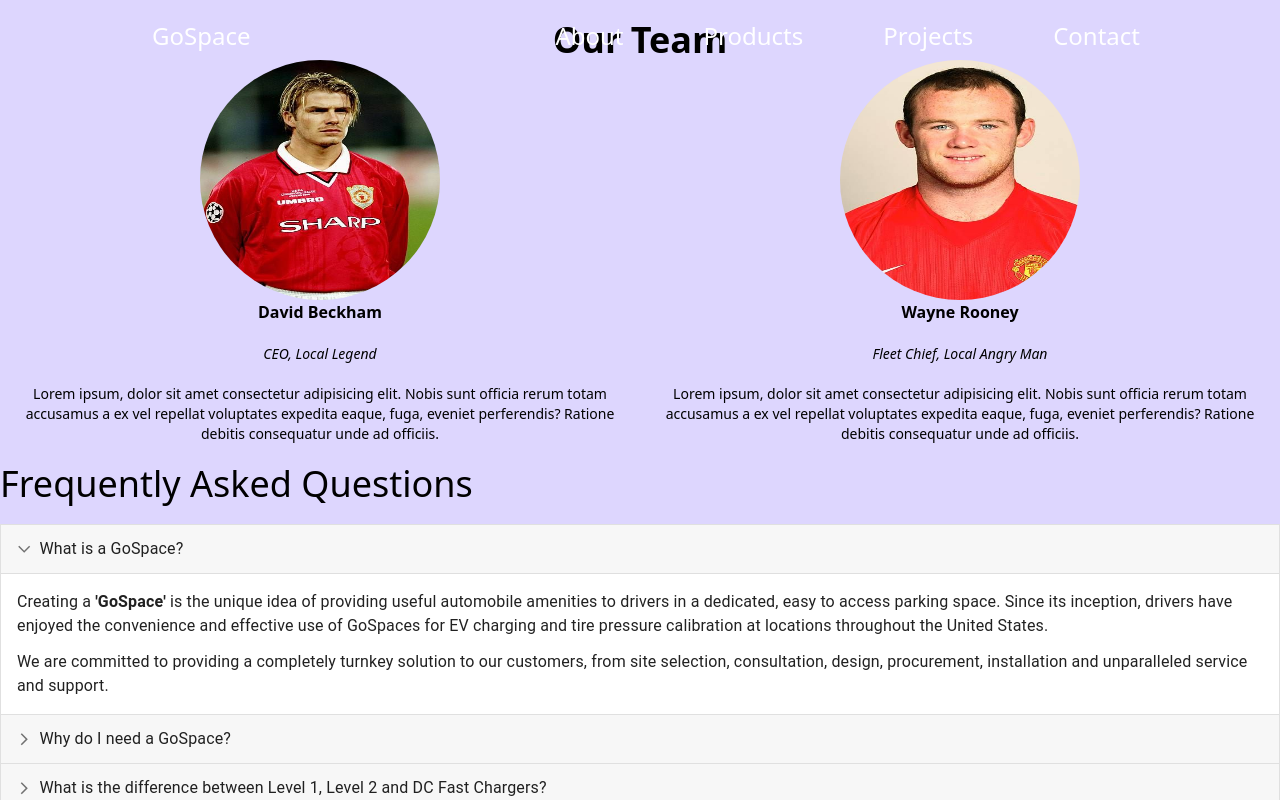
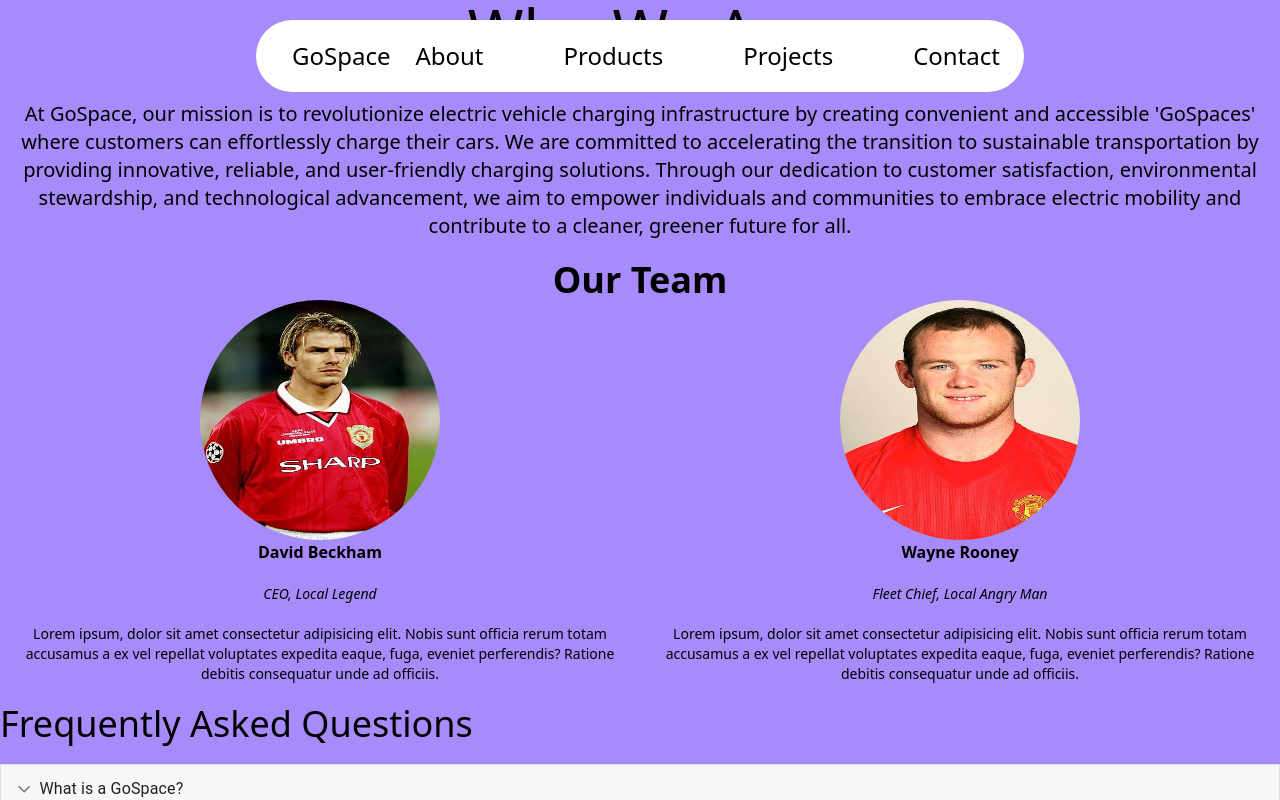
Before and after one commit to DustyDogCodex/EV-Charging-Website, a React (Vite) app: page /about in a window 1280 px wide. Shown: the top 800 px of the page. Built offline with nearby package versions, Linux system fonts and the light colour scheme; the HTML template or start-up script is replaced by a standard one.

Commit message:
redid and modernised navbar

```diff
--- a/src/components/NavBar.tsx
+++ b/src/components/NavBar.tsx
@@ -17,7 +17,7 @@
 
     return(
         <AnchorLink
-            className={`${currentPage === lowerCasePage ? "text-amber-400" : ""} text-2xl text-white cursor-pointer hover:text-amber-400 transition duration-500`}
+            className={`${currentPage === lowerCasePage ? "text-amber-400" : ""} text-2xl cursor-pointer hover:text-amber-400 transition duration-300`}
             href={`#${lowerCasePage}`}
             onClick={() => setCurrentPage(lowerCasePage)}
         >
@@ -48,17 +48,17 @@
 
     return (
         <nav
-            className={`${topOfPage ? "" : "bg-sky-300"} fixed top-0 z-40 w-full flex items-center justify-center`}
+            className='fixed top-0 z-40 w-full flex items-center justify-center'
         >
             <div
-                className='w-full flex items-center justify-between py-5 px-3 lg:w-4/5'
+                className={`${topOfPage ? "bg-white" : "bg-violet-500 text-white shadow-lg shadow-green-600"} transition duration-300 rounded-full mt-5 w-full flex items-center justify-between py-5 px-6 lg:w-3/5`}
             >
                 {/* brand logo and name */}
                 <Link
                     to='/'
                     className='flex items-center justify-center'
                 >
-                    <span className='hidden sm:inline-block ml-3 text-2xl text-white'>GoSpace</span>
+                    <span className={`${topOfPage ? "text-black" : "text-white"} hidden sm:inline-block ml-3 text-2xl`}>GoSpace</span>
                 </Link>
 
                 {/* menu options */}
--- a/src/pages/AboutUs.tsx
+++ b/src/pages/AboutUs.tsx
@@ -79,8 +79,15 @@
         }
 
     return (
-        <div className="min-h-screen flex items-center justify-center bg-violet-200">
+        <div className="min-h-screen flex items-center justify-center bg-violet-400">
             <div className="container">
+                {/* Mission Statement */}
+                <div>
+                    <h1 className='text-6xl text-center mb-10'>Who We Are</h1>
+                    <p className='text-center text-xl'>At GoSpace, our mission is to revolutionize electric vehicle charging infrastructure by creating convenient and accessible 'GoSpaces' where customers can effortlessly charge their cars. We are committed to accelerating the transition to sustainable transportation by providing innovative, reliable, and user-friendly charging solutions. Through our dedication to customer satisfaction, environmental stewardship, and technological advancement, we aim to empower individuals and communities to embrace electric mobility and contribute to a cleaner, greener future for all.</p>
+                </div>
+
+
                 {/* Our Management Team section */}
                 <div className='my-5'>
                     <h1 className='text-center text-4xl font-semibold'>Our Team</h1>
```
